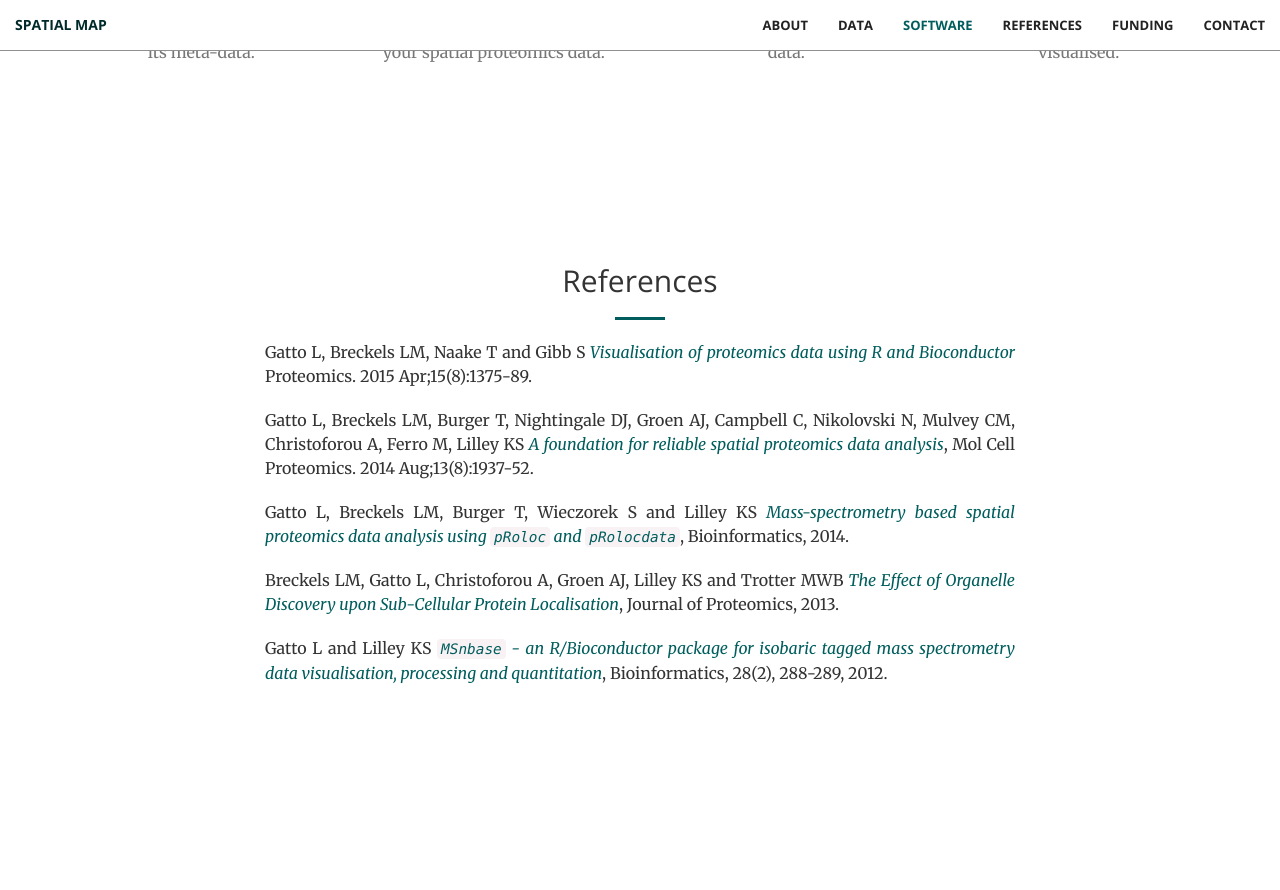
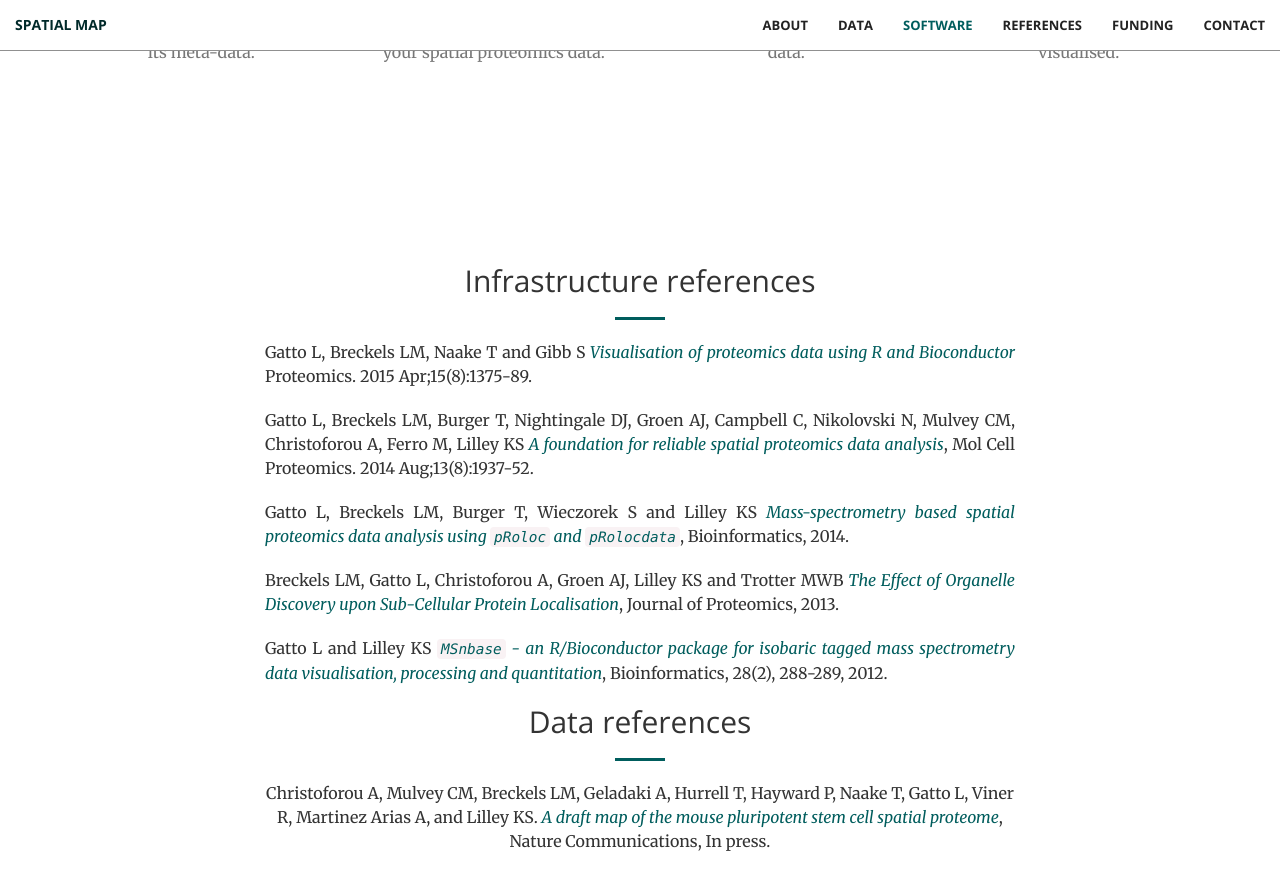
Before and after one commit to SpatialMap/SpatialMap.github.io, a Jekyll site: the page built from index.html, in a window 1280 px wide and 900 px high, scrolled down 2210 px. Shown: the top 890 px of the window. Built offline with Jekyll 4.4.1, drawn with Linux system fonts in a browser that asks for light colours.

Commit message:
software and data references

```diff
--- a/_includes/references.html
+++ b/_includes/references.html
@@ -2,25 +2,12 @@
     <div class="container">
         <div class="row">
             <div class="col-lg-8 col-lg-offset-2 text-center">
-              <h2 class="section-heading">References</h2>
+              <h2 class="section-heading">Infrastructure references</h2>
 	      <hr class="primary">
-                <!-- <p>Christoforou A, Mulvey CM, -->
-		<!--   Breckels LM, Geladaki A, Hurrell T, Hayward P, Naake -->
-		<!--   T, Gatto L, Viner R, Martinez Arias A, and Lilley -->
-		<!--   KS. <em>A draft map of the mouse pluripotent stem -->
-		<!--   cell spatial proteome</em>, Nature Communications, -->
-		<!--   in press.</p> -->
-                <!-- <p>Breckels LM, Holden S, Wonjar D, -->
-		<!--   Mulvey CM, Christoforou A, Groen AJ, Kohlbacher O, -->
-		<!--   Lilley KS, Gatto L. <a class="it" href="http://dx.doi.org/10.1101/022152">Learning from heterogeneous -->
-		<!--   data sources: an application in spatial -->
-		<!--   proteomics</a>. bioRxiv.</p> -->
-
-		<p class="just">Gatto L, Breckels LM, Naake T and Gibb
-		  S <a class="it"
-		       href="http://www.ncbi.nlm.nih.gov/pubmed/25690415">Visualisation
-		    of proteomics data using R and
-		    Bioconductor</a> Proteomics. 2015 Apr;15(8):1375-89.</p>
+	      <p class="just">Gatto L, Breckels LM, Naake T and Gibb S
+		<a class="it" href="http://www.ncbi.nlm.nih.gov/pubmed/25690415">Visualisation
+		  of proteomics data using R and
+		  Bioconductor</a> Proteomics. 2015 Apr;15(8):1375-89.</p>
               <p class="just">Gatto L, Breckels LM, Burger T,
 		Nightingale DJ, Groen AJ, Campbell C, Nikolovski N,
 		Mulvey CM, Christoforou A, Ferro M, Lilley
@@ -49,6 +36,13 @@
 		  mass spectrometry data visualisation, processing
 		  and quantitation</a>, Bioinformatics, 28(2),
 		288-289, 2012.</p>
+	      <h2 class="section-heading">Data references</h2>
+	      <hr class="primary">
+	      <p>Christoforou A, Mulvey CM, Breckels LM, Geladaki A,
+		Hurrell T, Hayward P, Naake T, Gatto L, Viner R,
+		Martinez Arias A, and Lilley KS.
+		<a class="it" href="#references">A draft map of the mouse pluripotent
+		  stem cell spatial proteome</a>, Nature Communications, In press.</p>
             </div>
         </div>
     </div>
```
